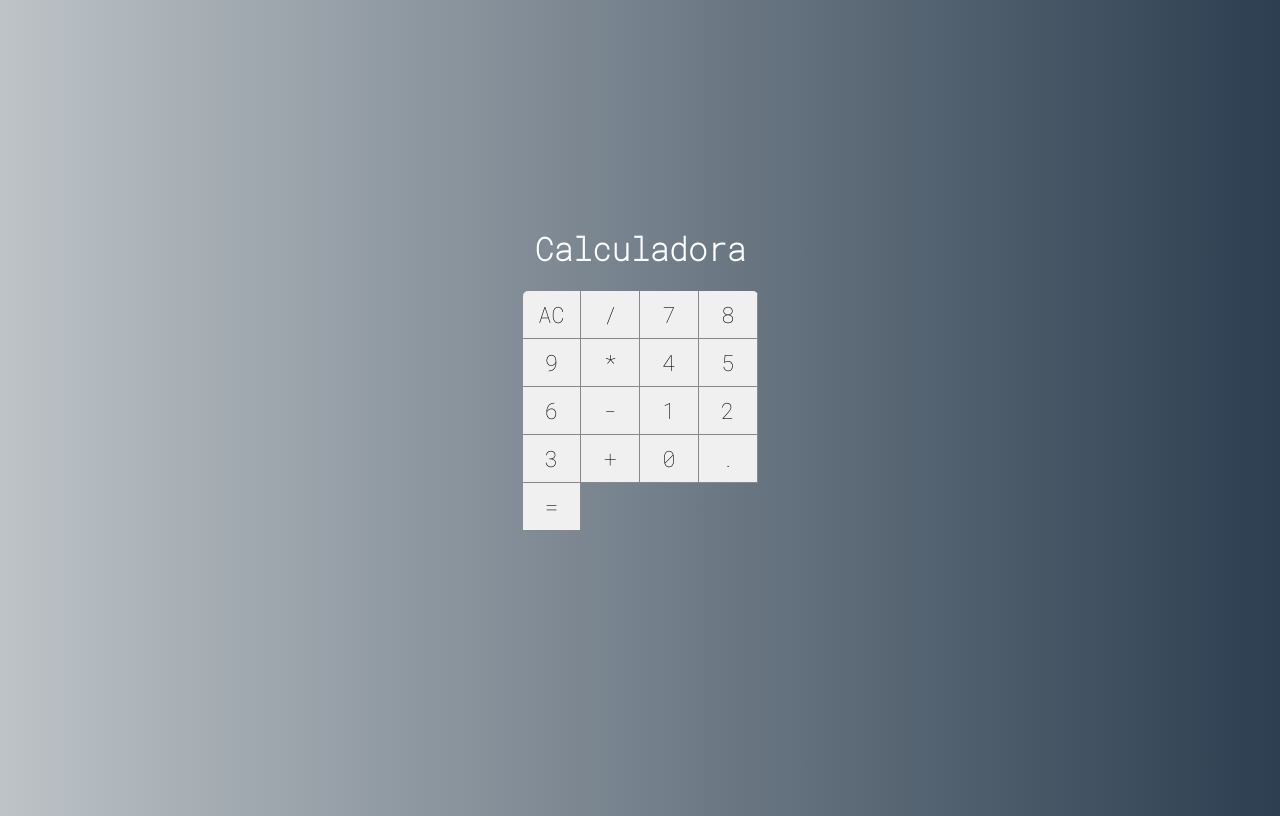
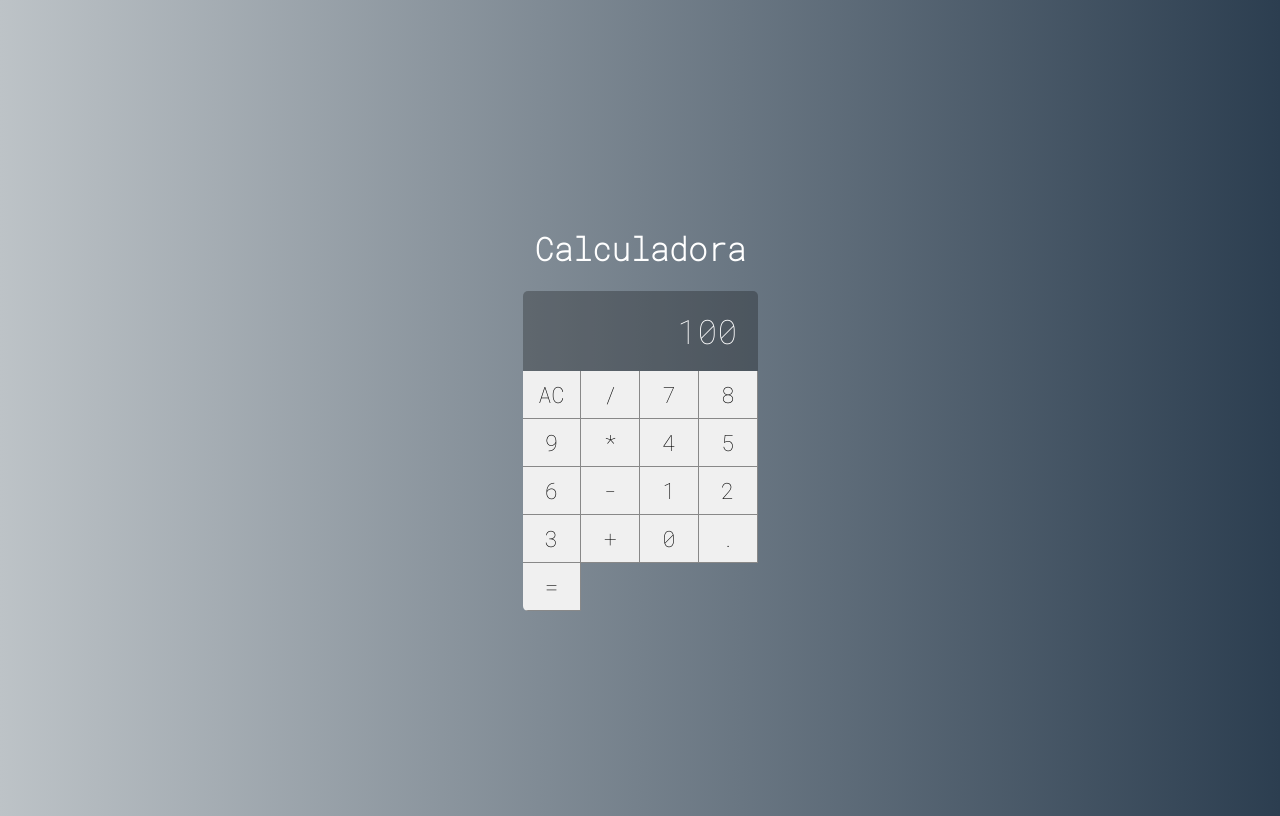
Before and after one commit to NathanaelCruz/calculator, a React (Create React App) app: page / in a window 1280 px wide. Built offline with nearby package versions, Linux system fonts and the light colour scheme.

Commit message:
Create Display

```diff
--- /dev/null
+++ b/src/components/Display.css
@@ -0,0 +1,10 @@
+.display {
+    grid-column: span 4;
+    background-color: #0004;
+    display: flex;
+    justify-content: flex-end;
+    align-items: center;
+    padding: 20px;
+    font-size: 2.1em;
+    overflow: hidden;
+}
--- /dev/null
+++ b/src/components/Display.jsx
@@ -0,0 +1,4 @@
+import React from "react"
+import "./Display.css"
+
+export default props => <div className="display">{props.value}</div>
--- a/src/main/Calculator.css
+++ b/src/main/Calculator.css
@@ -5,5 +5,5 @@
     overflow: hidden;
     display: grid;
     grid-template-columns: repeat(4, 1fr);
-    grid-template-rows: repeat(5, 48px);
+    grid-template-rows: 1fr repeat(5, 48px);
 }
--- a/src/main/Calculator.jsx
+++ b/src/main/Calculator.jsx
@@ -2,11 +2,13 @@
 import './Calculator.css'
 
 import Button from "../components/Button"
+import Display from "../components/Display"
 
 export default class Calculator extends Component {
     render(){
         return (
             <div className="calculator">
+                <Display value="100" />
                 <Button label="AC" />
                 <Button label="/" />
                 <Button label="7" />
```
Also changed, not shown: 1 other file (tests, documents, lock files or other folders).
